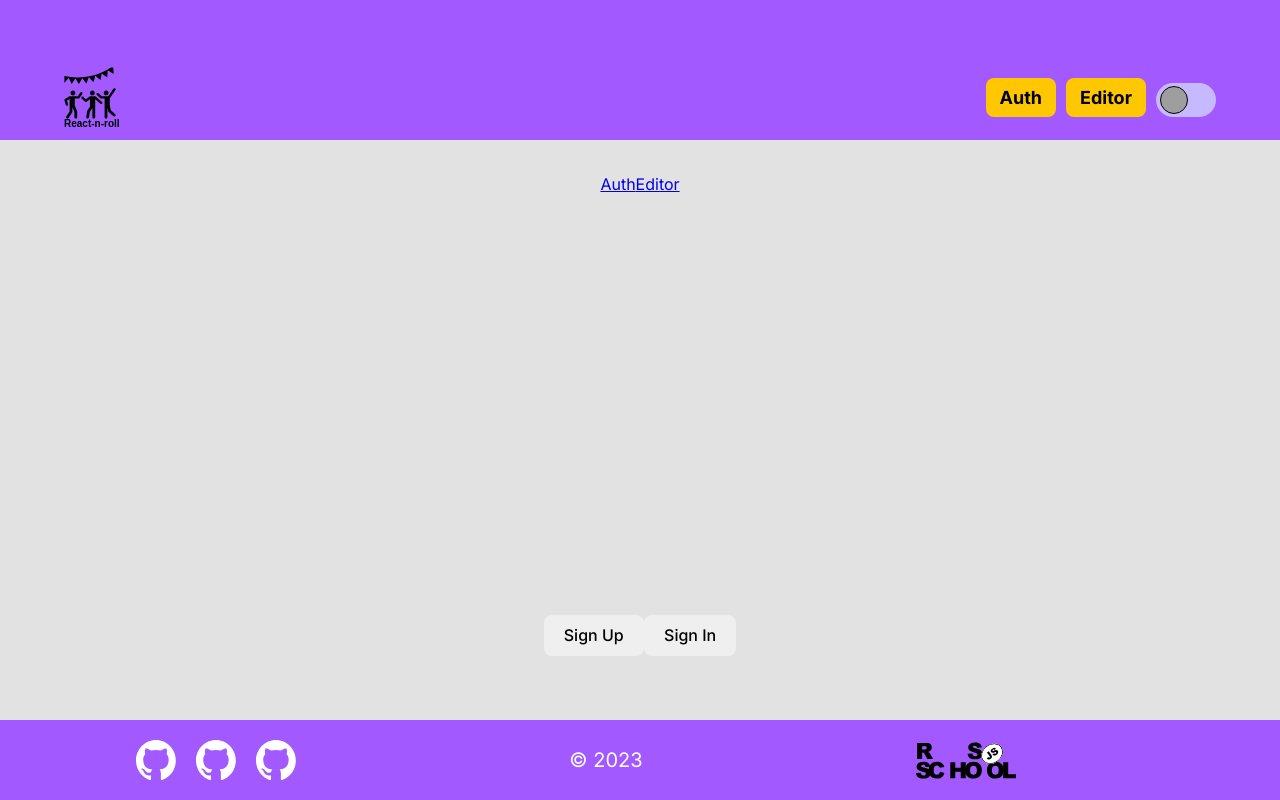
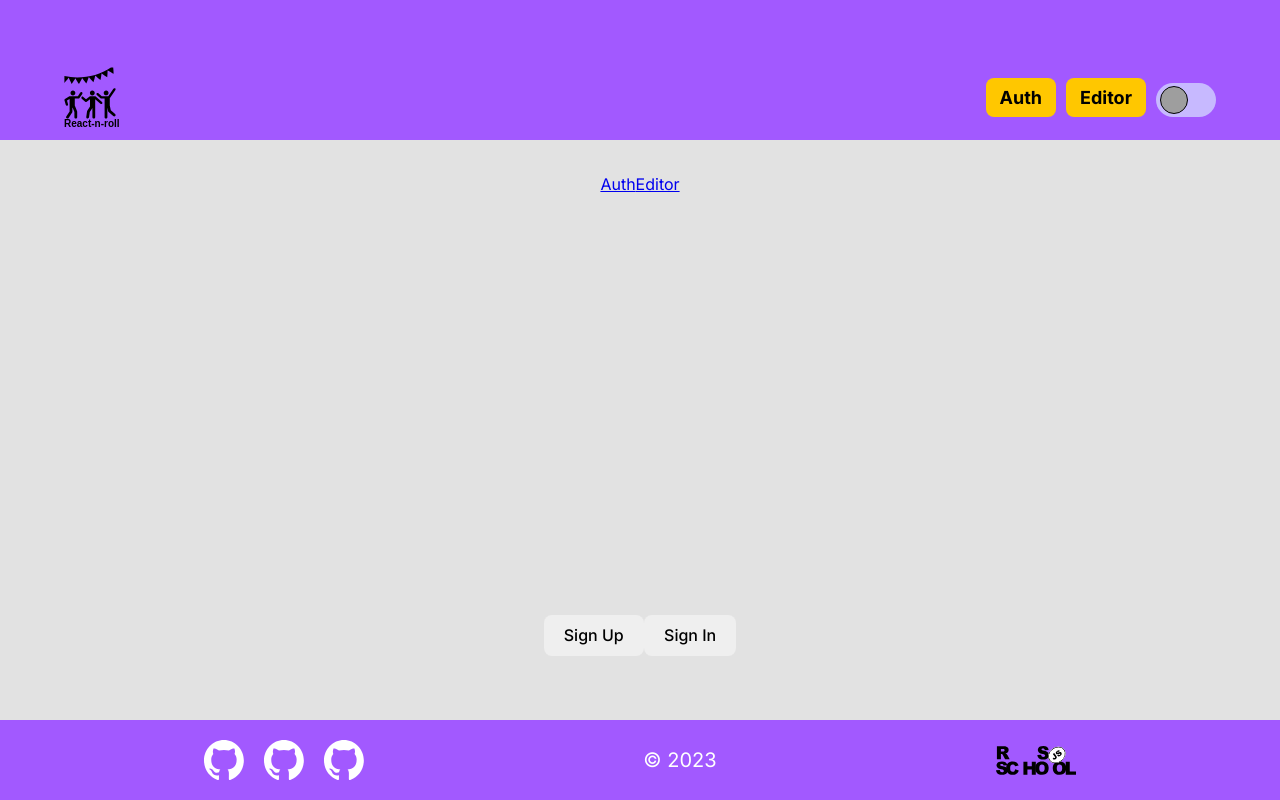
Before and after one commit to elukashova/graphiql-app, a React (Vite) app: page / in a window 1280 px wide. Built offline with nearby package versions, Linux system fonts and the light colour scheme; no server answers; grey boxes are pictures that could not be loaded.

Commit message:
refactor: change rss icon styles

```diff
--- a/src/components/Footer/Footer.module.css
+++ b/src/components/Footer/Footer.module.css
@@ -6,6 +6,7 @@
   display: flex;
   flex: 0 0 auto;
   align-items: center;
+  justify-content: center;
 }
 
 .wrapper {
@@ -55,11 +56,11 @@
 
 .rss {
   font-size: 0;
-  width: 100px;
+  width: 80px;
   height: 50px;
   background-image: url('./rss.svg');
   background-repeat: no-repeat;
-  background-size: 100px 50px;
+  background-size: 80px 50px;
 }
 
 .rss:hover {
```
